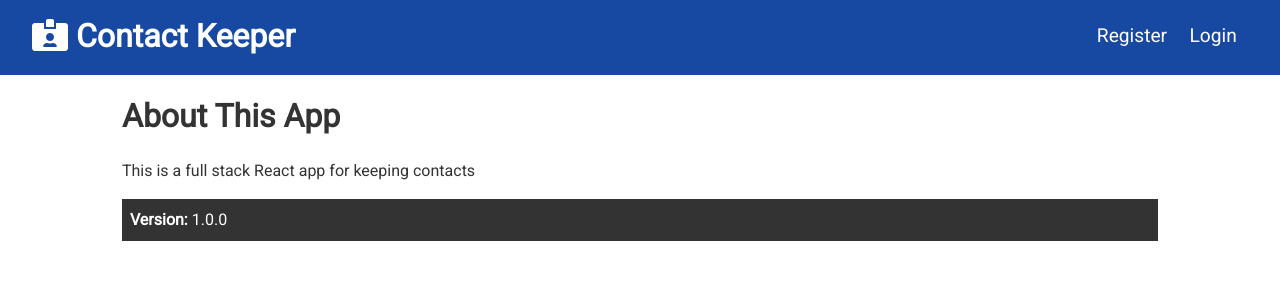
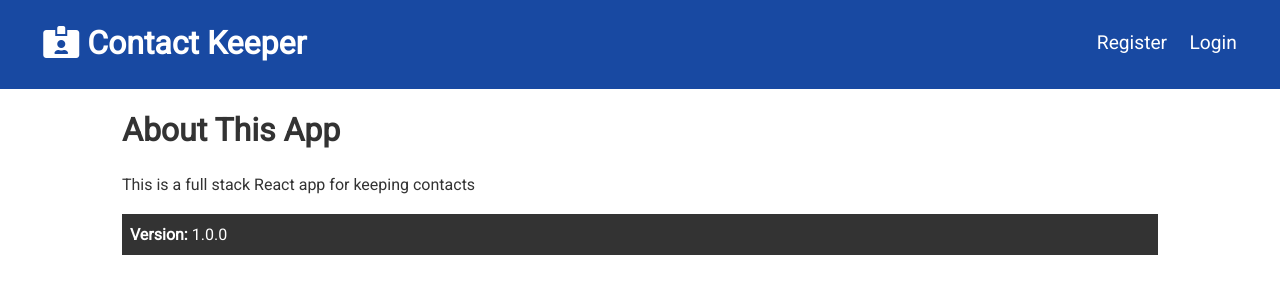
Before and after one commit to szantilas87/shiftManger, a React (Create React App) app in the folder client/: page /about in a window 1280 px wide. Shown: the top 300 px of the page. Built offline with nearby package versions, Linux system fonts and the light colour scheme.

Commit message:
Edit account page

```diff
--- a/client/src/components/layout/Navbar.js
+++ b/client/src/components/layout/Navbar.js
@@ -10,7 +10,14 @@ const Navbar = ({ title, icon }) => {
   const organizationContext = useContext(OrganizationContext);
   const shiftContext = useContext(ShiftContext);
 
-  const { isAuthenticated, logout, user } = authContext;
+  const {
+    isAuthenticated,
+    logout,
+    user,
+    edit,
+    editUser,
+    leaveEditUser
+  } = authContext;
   const { clearOrganizations } = organizationContext;
   const { clearShifts } = shiftContext;
 
@@ -20,18 +27,38 @@ const Navbar = ({ title, icon }) => {
     clearShifts();
   };
 
+  const onEdit = () => {
+    editUser();
+  };
+
+  const leaveEdit = () => {
+    leaveEditUser();
+  };
+
   const authLinks = (
     <Fragment>
+      <ul>
         <li> Hello {user && user.name} </li>{' '}
+        {!edit ? (
+          <li>
+            <Link to='/account' onClick={onEdit}>
+              Edit Account
+            </Link>
+          </li>
+        ) : (
+          <li>
+            <Link to='/' onClick={leaveEdit}>
+              Home
+            </Link>
+          </li>
+        )}
         <li>
           <a onClick={onLogout} href='#!'>
             <i className='fas fa-sign-out-alt'> </i>{' '}
             <span className='hide-sm'> Logout </span>{' '}
           </a>{' '}
-      </li>{' '}
-      <li>
-        <Link to='/account'> Account </Link>{' '}
         </li>
+      </ul>
     </Fragment>
   );
 
@@ -47,14 +74,12 @@ const Navbar = ({ title, icon }) => {
   );
   return (
     <div className='navbar bg-primary'>
+      <Link to='/' onClick={leaveEdit}>
         <h1>
           <i className={icon}> </i> {title}{' '}
         </h1>{' '}
-      <ul>
-        {' '}
-        {isAuthenticated ? authLinks : guestLinks}
-        {window.location.pathname === '/account' && console.log('ddd')}
-      </ul>{' '}
+      </Link>
+      <ul> {isAuthenticated ? authLinks : guestLinks}</ul>{' '}
     </div>
   );
 };
--- a/client/src/components/routing/PrivateRoute.js
+++ b/client/src/components/routing/PrivateRoute.js
@@ -4,12 +4,12 @@ import AuthContext from '../../context/auth/authContext';
 
 const PrivateRoute = ({ component: Component, ...rest }) => {
   const authContext = useContext(AuthContext);
-  const { isAuthenticated, loading } = authContext;
+  const { isAuthenticated } = authContext;
   return (
     <Route
       {...rest}
       render={props =>
-        !isAuthenticated && !loading ? (
+        !isAuthenticated || isAuthenticated === null ? (
           <Redirect to='/login' />
         ) : (
           <Component {...props} />
--- a/client/src/context/auth/AuthState.js
+++ b/client/src/context/auth/AuthState.js
@@ -17,7 +17,9 @@ import {
   GET_ORGANIZATION_TOKEN,
   GET_TOKEN_FAIL,
   ORGANIZATION_LOADED,
-  LEAVE_ORGANIZATION
+  LEAVE_ORGANIZATION,
+  EDIT_USER,
+  LEAVE_EDIT_USER
 } from '../types';
 
 const AuthState = props => {
@@ -28,7 +30,8 @@ const AuthState = props => {
     loading: true,
     user: null,
     error: null,
-    organization: null
+    organization: null,
+    edit: null
   };
 
   const [state, dispatch] = useReducer(authReducer, initialState);
@@ -161,6 +164,17 @@ const AuthState = props => {
       type: CLEAR_ERRORS
     });
 
+  // Edit User
+  const editUser = () =>
+    dispatch({
+      type: EDIT_USER
+    });
+  // Leave Edit User
+  const leaveEditUser = () =>
+    dispatch({
+      type: LEAVE_EDIT_USER
+    });
+
   return (
     <AuthContext.Provider
       value={{
@@ -171,6 +185,7 @@ const AuthState = props => {
         organization: state.organization,
         user: state.user,
         error: state.error,
+        edit: state.edit,
         register,
         loadUser,
         login,
@@ -178,7 +193,9 @@ const AuthState = props => {
         clearErrors,
         getOrganization,
         loadOrganization,
-        leaveOrg
+        leaveOrg,
+        editUser,
+        leaveEditUser
       }}
     >
       {props.children}{' '}
--- a/client/src/context/auth/authReducer.js
+++ b/client/src/context/auth/authReducer.js
@@ -11,7 +11,9 @@ import {
     GET_TOKEN_FAIL,
     ORGANIZATION_LOADED,
     ORGANIZATION_ERROR,
-    LEAVE_ORGANIZATION
+    LEAVE_ORGANIZATION,
+    EDIT_USER,
+    LEAVE_EDIT_USER
 } from '../types';
 
 export default (state, action) => {
@@ -80,7 +82,17 @@ export default (state, action) => {
                 ...state,
                 errors: null
             };
-        default:
-            return state;
+        case EDIT_USER:
+            return {
+                ...state,
+                edit: true
+            };
+        case LEAVE_EDIT_USER:
+            return {
+                ...state,
+                edit: false
+            }
+            default:
+                return state;
     }
 };
--- a/client/src/context/types.js
+++ b/client/src/context/types.js
@@ -31,3 +31,5 @@ export const ORGANIZATION_LOADED = 'ORGANIZATION_LOADED';
 export const ORGANIZATION_ERROR = 'ORGANIZATION_ERROR';
 export const LEAVE_ORGANIZATION = 'LEAVE_ORGANIZATION';
 export const ERROR = 'ERROR';
+export const EDIT_USER = 'EDIT_USER';
+export const LEAVE_EDIT_USER = 'LEAVE_EDIT_USER';
```
Lines whose indentation alone changed are shown as unchanged.
